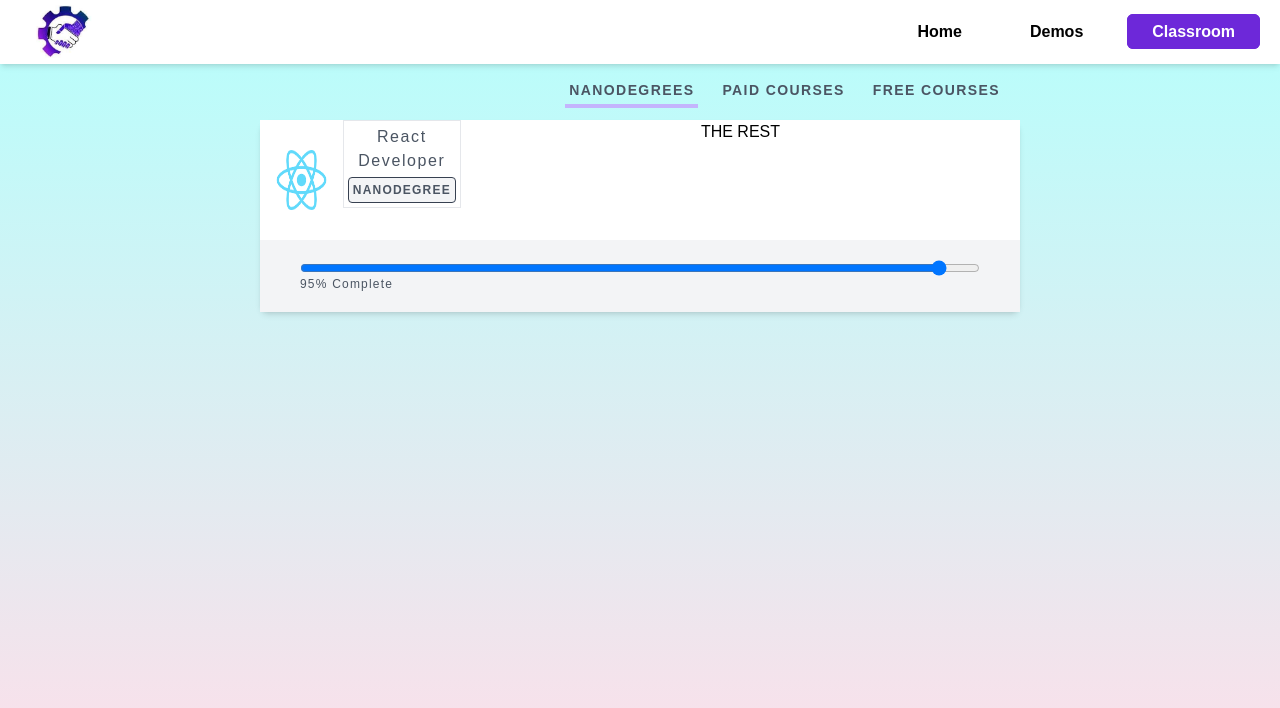
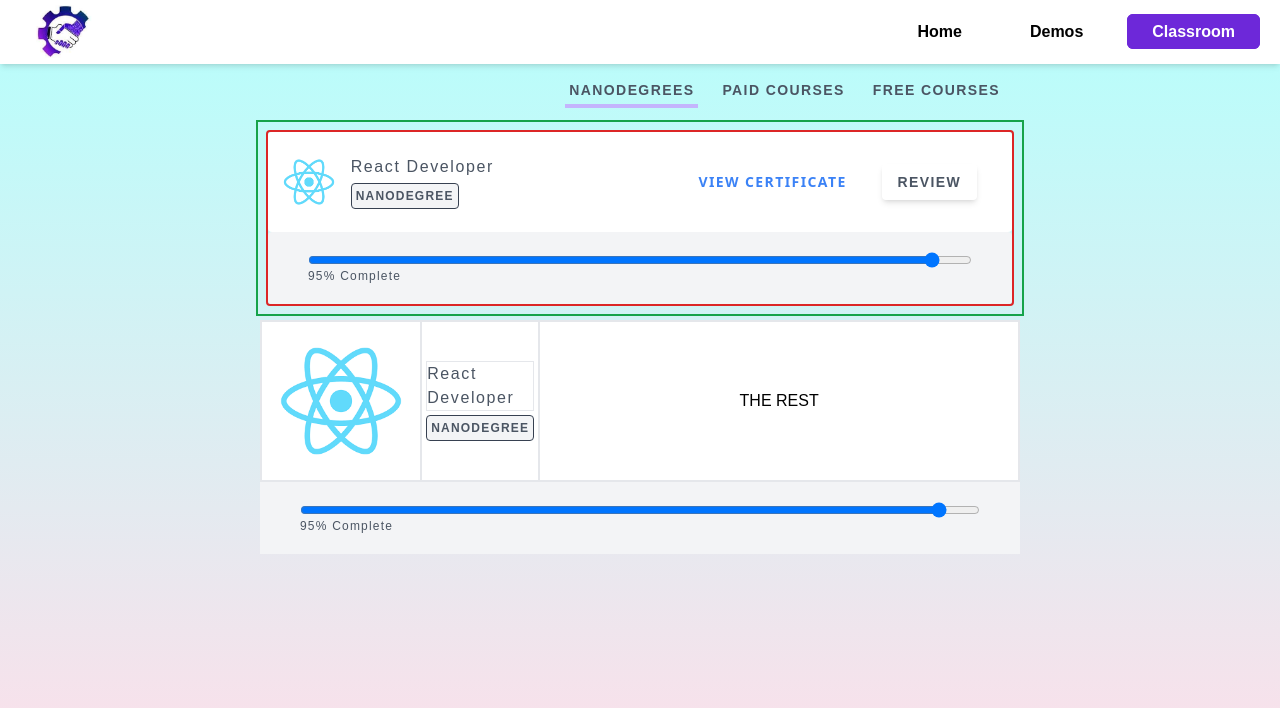
Before and after one commit to handri09/hajaniaina-dev, a React (Create React App) app: page /hajaniaina-dev/classroom in a window 1280 px wide. Shown: the top 708 px of the page. Built offline with nearby package versions, Linux system fonts and the light colour scheme.

Commit message:
Applied the New Card Style for each course

```diff
--- a/src/pages/classroom/classroom.js
+++ b/src/pages/classroom/classroom.js
@@ -6,18 +6,57 @@ function Classroom() {
   return (
     <>
       <Nav />
-      <div className='w-full max-w-screen-md mx-auto px-1 my-1 rounded-lg'>
-        <button className='w-full rounded-lg shadow-md flex flex-col hover:drop-shadow-lg'>
 
-          <div className='w-full h-full bg-white flex'>
-            <div className='flex py-5 px-3'>
-              <img src={react} alt='react' className='h-20' />
+      <div
+        className={`
+          w-full max-w-screen-md mx-auto border-2 border-green-600
+          p-2`}>
+        <div className={`w-full border-2 border-red-600 rounded flex flex-col`}>
+
+          <div className={`w-full h-full bg-white rounded flex`}>
+            <div className={`w-1/4 py-5 flex justify-center items-center`}>
+              <img src={react} alt='react' className='' style={{ width: '60px' }} />
             </div>
-            <div className='flex flex-col gap-1 p-1 h-full justify-center border'>
-              <p className='tracking-widest text-gray-600'>React Developer</p>
+            <div className={`w-full flex flex-col justify-center items-center gap-1`}>
+              <div className='w-full flex justify-start items-center'><p className='tracking-widest text-gray-600 text-left'>React Developer</p></div>
+              <div className='w-full flex jsutify-start items-center'><p className='tracking-widest p-1 text-gray-600 text-xs border border-gray-700 font-bold rounded bg-gray-100 hover:bg-gray-200'>NANODEGREE</p></div>
+            </div>
+            <div className={`w-full flex justify-center items-center`}>
+              <div className={`w-1/2 h-full flex justify-end items-center`}>
+                <button className=''>
+                  <p className='text-blue-500 text-sm tracking-widest font-bold font-sans'>VIEW CERTIFICATE</p>
+                </button>
+              </div>
+              <div className={`w-1/2 h-full flex justify-center items-center`}>
+                <button className='px-4 py-2 shadow-md rounded'>
+                  <p className='text-sm tracking-widest font-bold text-gray-600'>REVIEW</p>
+                </button>
+              </div>
+            </div>
+          </div>
+
+          <div className={`w-full h-1/3 bg-gray-100 rounded px-10 py-5 flex flex-col`}>
+            <input className='w-full ' type='range' value={95}/>
+            <p className='text-xs text-gray-600 tracking-widest text-left' >95% Complete</p>
+          </div>
+        </div>
+      </div>
+
+
+      <div className='w-full max-w-screen-md mx-auto px-1 my-1'>
+
+        <button className='w-full flex flex-col hover:drop-shadow-lg '>
+          <div className='w-full h-full bg-white flex justify-center items-stretch border'>
+            <div className='flex justify-center items-center py-2 px-2 border'>
+              <img src={react} alt='react' className='w-full' />
+            </div>
+
+            <div className='flex flex-col gap-1 p-1 justify-center border'>
+              <p className='tracking-widest text-gray-600 text-left border'>React Developer</p>
               <div className='flex jsutify-start'><p className='tracking-widest p-1 text-gray-600 text-xs border border-gray-700 font-bold inline rounded bg-gray-100 hover:bg-gray-200'>NANODEGREE</p></div>
             </div>
-            <div className='w-full'>
+
+            <div className='w-full border flex justify-center items-center'>
               <p className=''>THE REST</p>
             </div>
           </div>
@@ -26,8 +65,8 @@ function Classroom() {
             <input className='w-full ' type='range' value={95}/>
             <p className='text-xs text-gray-600 tracking-widest text-left' >95% Complete</p>
           </div>
+        </button>
 
-        </button>
       </div>
     </>
   )
```
